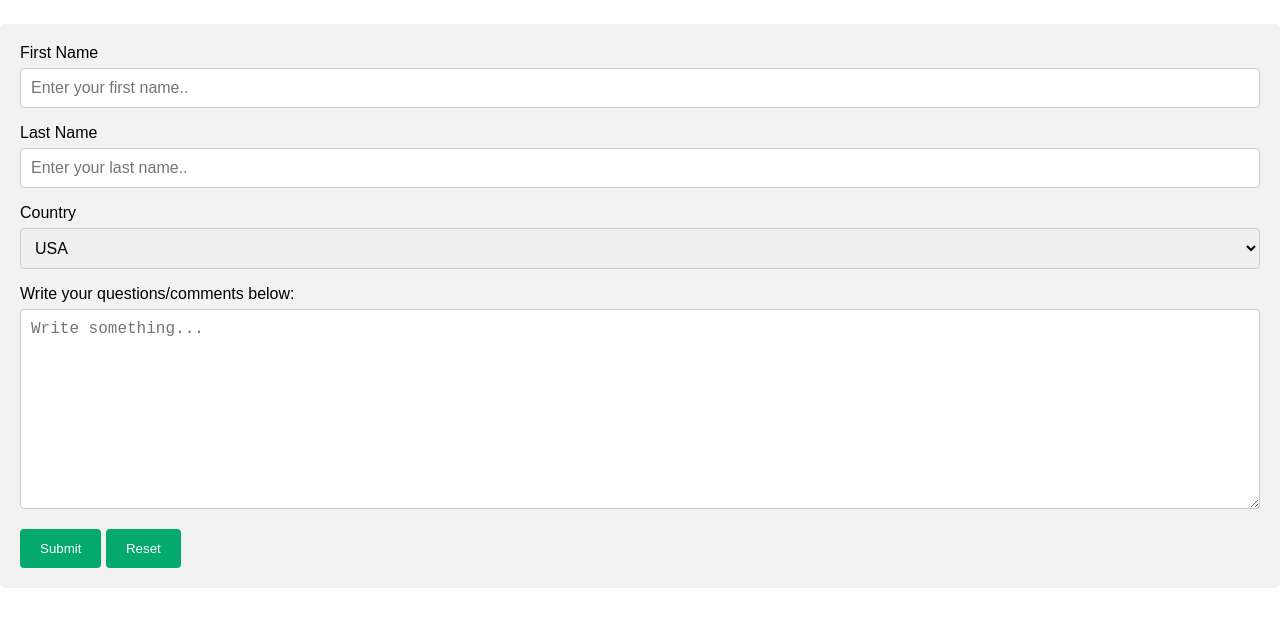
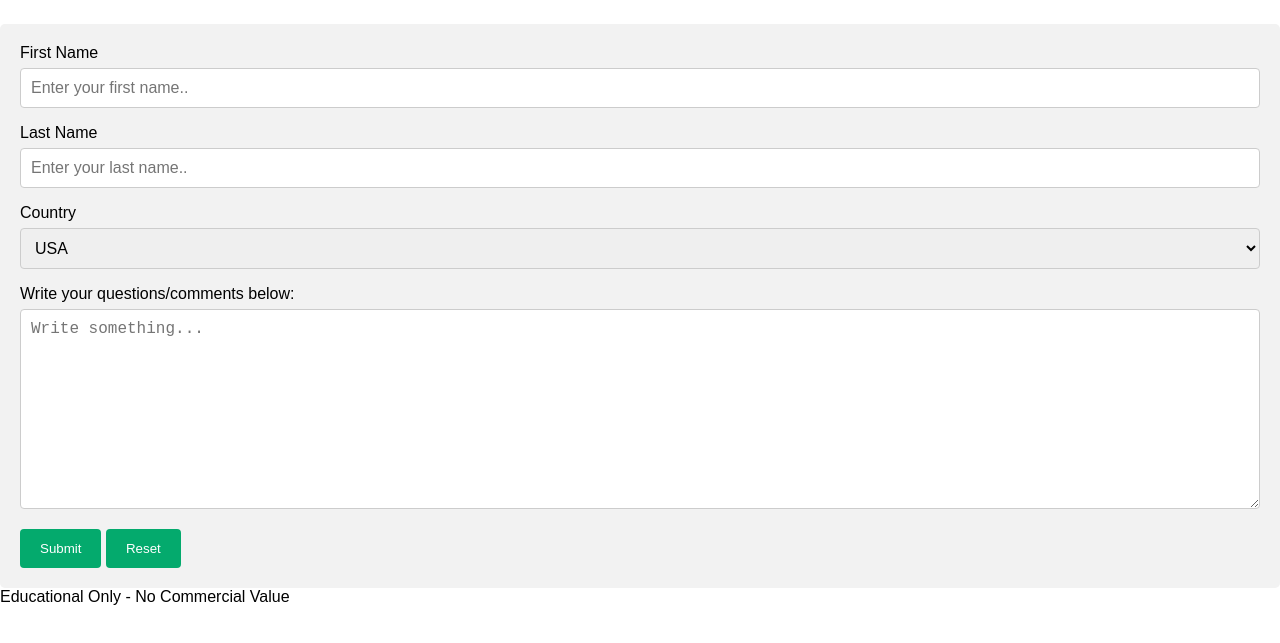
Before and after one commit to thealyx0ne/catherinemchale_phase2_csi2520_fs2021, a website: page html/contact.html in a window 1280 px wide. Shown: the part 123-766 px from the top of the page. Drawn offline with Linux system fonts and the light colour scheme.

Commit message:
Update contact.html

```diff
--- a/html/contact.html
+++ b/html/contact.html
@@ -43,7 +43,7 @@
 
         </form>
       </div>
-
+    <footer>Educational Only - No Commercial Value </footer>
   </body>
 
 </html>
```
